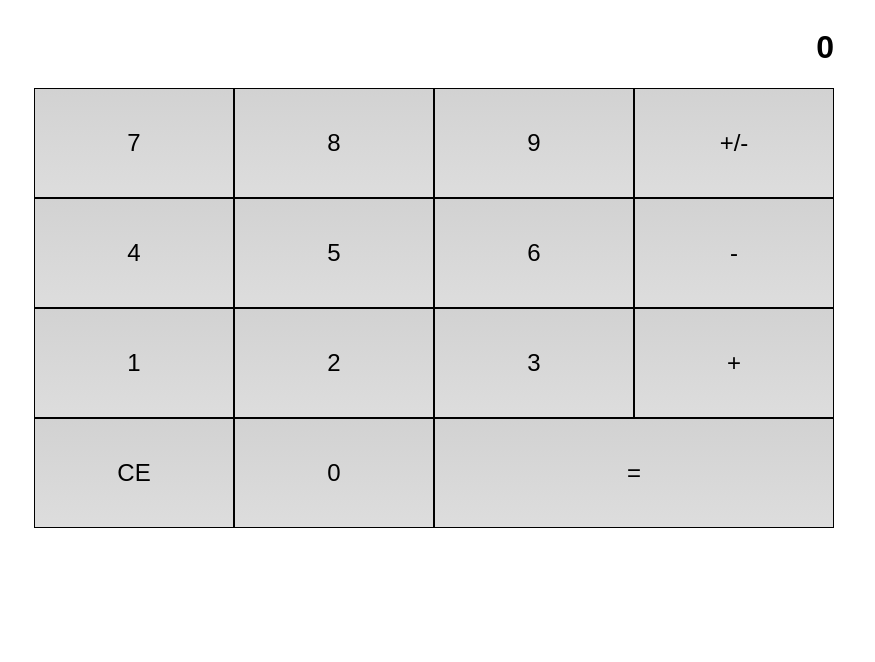
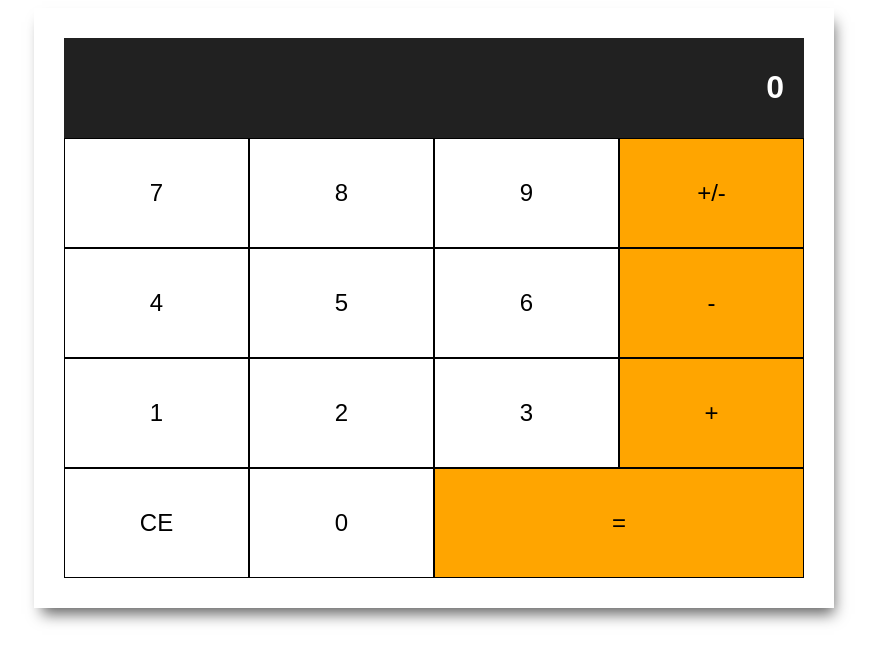
Before and after one commit to waffa-aidillah/kalkulator, a plain HTML site: page index.html in a window 1280 px wide. Shown: the whole page, without its empty margins (206-1081 px from the left). Drawn offline with Linux system fonts and the light colour scheme.

Commit message:
mempercantik tampilan kalkulator

```diff
--- a/assets/style.css
+++ b/assets/style.css
@@ -24,9 +24,28 @@ body{
    text-align: center;
    padding: 40px;
    border: 1px solid black;
-   background: -webkit-linear-gradient(top, #d2d2d2, #ddd);
+   background-color: -webkit-linear-gradient(top, #d2d2d2, #ddd);
    cursor: pointer;
 }
 .double{
     flex-basis: 50%;
 }
+.display{
+    background-color: #212121 ;
+    color: white;
+    padding: 10px 20px;
+}
+.operator,
+.negative,
+.equal{
+    background-color: orange;
+}
+.card{
+    padding: 30px;
+    -webkit-box-shadow: 4px 10px 14px -4px rgba(0,0,0,0.61);
+    -moz-box-shadow: 4px 10px 14px -4px rgba(0,0,0,0.61);
+    box-shadow: 4px 10px 14px -4px rgba(0,0,0,0.61);
+}
+.button:hover{
+    font-weight: bold;
+}
--- a/index.html
+++ b/index.html
@@ -7,7 +7,7 @@
     <title>Web Calculator</title>
 </head>
 <body>
-    <div class="flex-container-column">
+    <div class="flex-container-column card">
         <div class="display">
             <h1 id="displayNumber">0</h1>
         </div>
```
